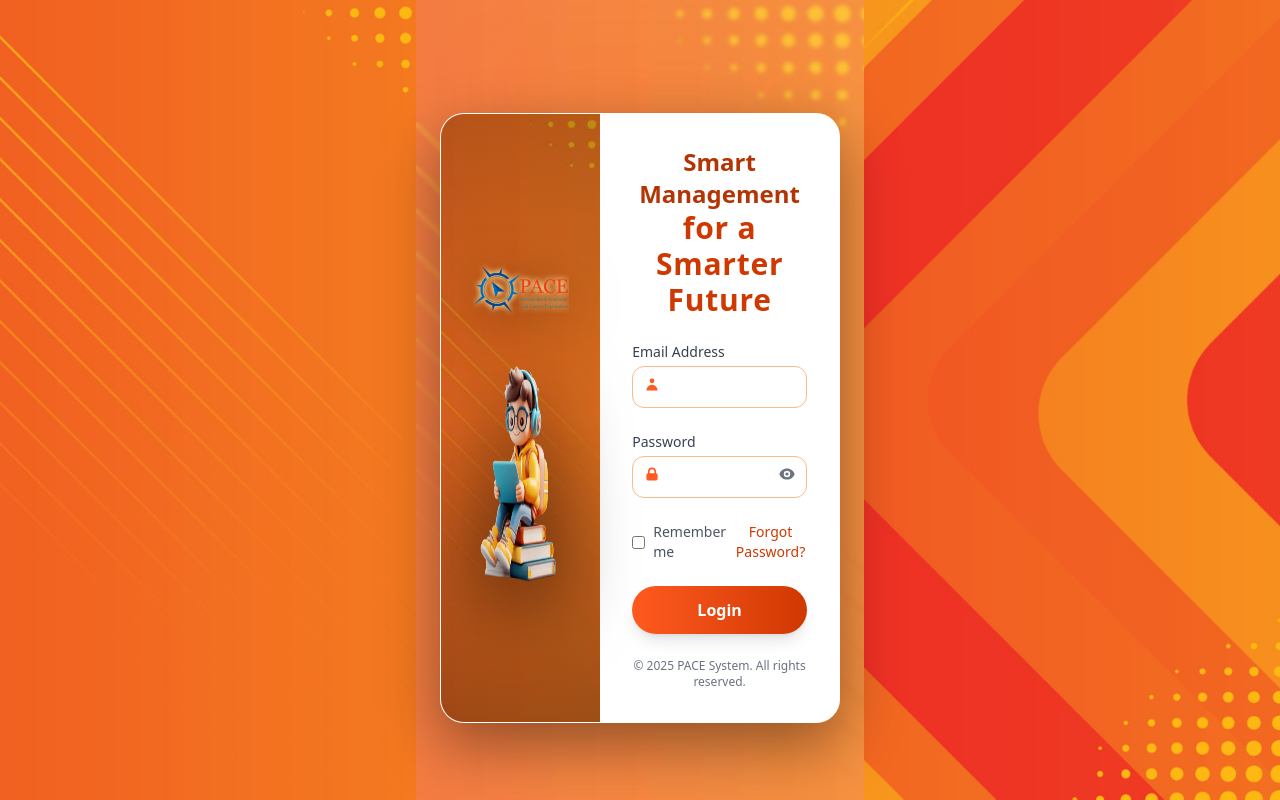
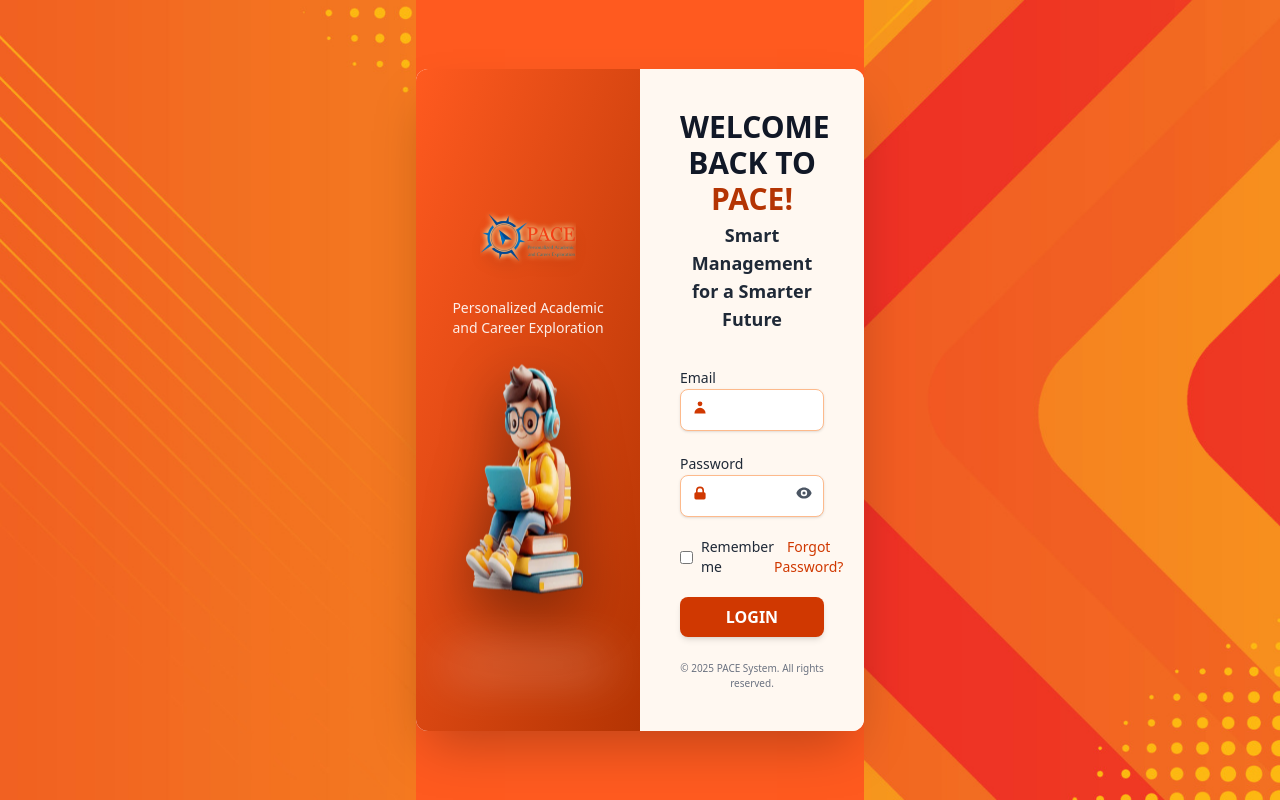
Before and after one commit to MarkDenver01/pace_app, a React (Vite) app: page /login in a window 1280 px wide. Built offline with nearby package versions, Linux system fonts and the light colour scheme.

Commit message:
login changes

```diff
--- a/src/page/login/Login.tsx
+++ b/src/page/login/Login.tsx
@@ -1,6 +1,5 @@
 import React, { useState } from "react";
 import { HiLockClosed, HiUser, HiEye, HiEyeOff } from "react-icons/hi";
-
 import { login } from "../../libs/ApiResponseService";
 import { useNavigate, useSearchParams } from "react-router-dom";
 import { useAuth } from "../../context/AuthContext";
@@ -10,8 +9,6 @@ import { getSwalTheme } from "../../utils/getSwalTheme";
 
 import PaceLogo from "../../assets/pace/logo_final.png";
 import HeroStudent from "../../assets/pace/hero_student.png";
-import LoginLeftBG from "../../assets/pace/login_half_bg.jpg";
-import LoginFullBG from "../../assets/pace/login_half_bg.jpg";
 
 const Login: React.FC = () => {
   const navigate = useNavigate();
@@ -24,6 +21,7 @@ const Login: React.FC = () => {
   const [searchParams] = useSearchParams();
   const universityId = searchParams.get("universityId");
 
+  // ---- LOGIN LOGIC (UNCHANGED) ----
   const handleLogin = async (e: React.FormEvent) => {
     e.preventDefault();
     setLoading(true);
@@ -37,10 +35,10 @@ const Login: React.FC = () => {
 
         if (adminStatus === "PENDING") {
           const result = await Swal.fire({
-            title: `Hi ${response.username}! Please update your password before LOGIN.`,
+            title: `Hi ${response.username}! Please update your password.`,
             icon: "warning",
             showCancelButton: true,
-            confirmButtonText: "Yes, PROCEED",
+            confirmButtonText: "Proceed",
             cancelButtonText: "Cancel",
             ...getSwalTheme(),
           });
@@ -49,28 +47,17 @@ const Login: React.FC = () => {
             navigate(
               `/login/update-password?universityId=${universityId}&email=${encodeURIComponent(
                 email
-              )}`,
-              { replace: true }
+              )}`
             );
           }
-        } else if (adminStatus === "VERIFIED" || adminStatus === "ACTIVATE") {
+        } else {
           Swal.fire({
             icon: "success",
             title: `Welcome ${response.username}!`,
             text: "Proceed to dashboard.",
             confirmButtonText: "PROCEED",
             ...getSwalTheme(),
-          }).then((result) => {
-            if (result.isConfirmed) navigate("/admin/dashboard");
-          });
-        } else {
-          Swal.fire({
-            icon: "error",
-            title: "Access Denied",
-            text: `Your account status (${adminStatus}) does not allow access.`,
-            confirmButtonText: "CLOSE",
-            ...getSwalTheme(),
-          });
+          }).then(() => navigate("/admin/dashboard"));
         }
       } else if (response.role === "SUPER_ADMIN") {
         Swal.fire({
@@ -79,15 +66,12 @@ const Login: React.FC = () => {
           text: "Proceed to Super Admin dashboard.",
           confirmButtonText: "PROCEED",
           ...getSwalTheme(),
-        }).then((result) => {
-          if (result.isConfirmed) navigate("/superadmin/dashboard");
-        });
+        }).then(() => navigate("/superadmin/dashboard"));
       } else {
         Swal.fire({
           icon: "error",
           title: "Unauthorized",
-          text: "Your role is not authorized to access this application.",
-          confirmButtonText: "CLOSE",
+          text: "Your role is not allowed.",
           ...getSwalTheme(),
         });
       }
@@ -95,8 +79,7 @@ const Login: React.FC = () => {
       Swal.fire({
         icon: "error",
         title: "Login Failed",
-        text: error?.message || "Invalid email or password. Please try again.",
-        confirmButtonText: "CLOSE",
+        text: error?.message || "Invalid email or password.",
         ...getSwalTheme(),
       });
     } finally {
@@ -104,118 +87,83 @@ const Login: React.FC = () => {
     }
   };
 
+  // ---- UI ----
   return (
-    <div
-      className="relative min-h-screen w-full bg-cover bg-center bg-no-repeat flex items-center justify-center"
-      style={{ backgroundImage: `url(${LoginFullBG})` }}
-    >
-      {/* light global blur so BG still visible */}
-      <div className="absolute inset-0 bg-white/15 backdrop-blur-[2px]" />
+    <div className="min-h-screen w-full flex items-center justify-center bg-orange-500">
 
-      {/* main wrapper to control card width (same feel as grocery UI) */}
-      <div className="relative z-10 w-full px-4 sm:px-6">
-        {/* soft glow under the card */}
-        <div className="mx-auto max-w-4xl pointer-events-none">
-          <div className="mx-auto h-6 w-3/4 rounded-full bg-orange-500/40 blur-2xl opacity-75" />
+      {/* CARD */}
+      <div className="w-full max-w-6xl bg-white rounded-xl overflow-hidden shadow-2xl grid grid-cols-1 md:grid-cols-2">
+
+        {/* LEFT PANEL (ORANGE LIKE REFERENCE) */}
+        <div className="relative p-8 flex flex-col items-center justify-center text-center bg-gradient-to-br from-orange-500 to-orange-700">
+
+          <img
+            src={PaceLogo}
+            className="h-24 mb-3 drop-shadow-xl animate-fadeIn"
+          />
+
+          <p className="text-white/90 text-sm mb-4 animate-slideUp">
+            Personalized Academic <br /> and Career Exploration
+          </p>
+
+          {/* MASCOT FLOAT ANIMATION */}
+          <img
+            src={HeroStudent}
+            className="h-64 animate-floating drop-shadow-[0_20px_30px_rgba(0,0,0,0.4)]"
+          />
+
+          {/* bottom glow */}
+          <div className="absolute bottom-14 w-40 h-5 bg-white/30 blur-xl" />
         </div>
 
-        {/* LOGIN CARD */}
-        <div
-          className="
-            relative mx-auto mt-3 max-w-4xl
-            rounded-3xl bg-white/96 backdrop-blur-xl
-            border border-white/80 shadow-[0_22px_60px_rgba(0,0,0,0.4)]
-            overflow-hidden
-          "
-        >
-          <div className="grid grid-cols-1 md:grid-cols-5">
-            {/* LEFT PANEL – logo + mascot strip */}
-            <div
-              className="
-                md:col-span-2 relative flex flex-col items-center justify-center
-                p-6 sm:p-7
-              "
-              style={{
-                backgroundImage: `url(${LoginLeftBG})`,
-                backgroundSize: "cover",
-                backgroundPosition: "center",
-              }}
-            >
-              <div className="absolute inset-0 bg-gradient-to-b from-black/25 via-black/10 to-black/35" />
+        {/* RIGHT PANEL */}
+        <div className="bg-orange-50 p-10 flex flex-col justify-center">
 
-              <div className="relative flex flex-col items-center">
-                <img
-                  src={PaceLogo}
-                  alt="PACE Logo"
-                  className="h-20 sm:h-24 mb-4 drop-shadow-[0_10px_26px_rgba(0,0,0,0.6)]"
-                />
-                <img
-                  src={HeroStudent}
-                  alt="Student"
-                  className="h-44 sm:h-52 md:h-60 drop-shadow-[0_18px_40px_rgba(0,0,0,0.7)]"
-                />
-              </div>
-            </div>
+          <h1 className="text-3xl font-extrabold text-center text-gray-900 animate-slideUp">
+            WELCOME BACK TO <span className="text-orange-700">PACE!</span>
+          </h1>
 
-            {/* RIGHT PANEL – form */}
-            <div className="md:col-span-3 p-6 sm:p-8 bg-white/98">
-              <div className="text-center mb-6">
-                <h2 className="text-xl sm:text-2xl font-extrabold text-orange-700">
-                   Smart Management
-                </h2>
-                <h1 className="text-2xl sm:text-3xl font-extrabold text-orange-600 tracking-wide">
-                  for a Smarter Future
-                </h1>
-              </div>
+          <p className="text-center mt-1 mb-8 font-semibold text-gray-800 text-lg animate-slideUp">
+            Smart Management for a Smarter Future
+          </p>
 
-              <form className="space-y-5 sm:space-y-6" onSubmit={handleLogin}>
+          <form className="space-y-5" onSubmit={handleLogin}>
+
             {/* EMAIL */}
             <div>
-                  <label className="block text-xs sm:text-sm font-medium text-gray-700 mb-1">
-                    Email Address
-                  </label>
-                  <div className="relative group">
-                    <HiUser className="absolute left-3 top-2.5 text-orange-500 group-focus-within:text-orange-600 transition" />
+              <label className="text-sm font-medium">Email</label>
+              <div className="relative">
+                <HiUser className="absolute left-3 top-2.5 text-orange-600" />
                 <input
                   type="email"
                   required
                   value={email}
                   onChange={(e) => setEmail(e.target.value)}
-                      className="
-                        w-full pl-10 pr-3 py-2.5 rounded-xl
-                        bg-white/90 border border-orange-300
-                        text-gray-800 text-sm
-                        focus:ring-2 focus:ring-orange-500 focus:border-orange-500
-                        outline-none transition
-                      "
+                  className="w-full pl-10 pr-3 py-2 rounded-lg
+                             border border-orange-300 bg-white
+                             focus:ring-2 focus:ring-orange-500 shadow-sm"
                 />
               </div>
             </div>
 
             {/* PASSWORD */}
             <div>
-                  <label className="block text-xs sm:text-sm font-medium text-gray-700 mb-1">
-                    Password
-                  </label>
-                  <div className="relative group">
-                    <HiLockClosed className="absolute left-3 top-2.5 text-orange-500 group-focus-within:text-orange-600 transition" />
+              <label className="text-sm font-medium">Password</label>
+              <div className="relative">
+                <HiLockClosed className="absolute left-3 top-2.5 text-orange-600" />
                 <input
                   type={showPassword ? "text" : "password"}
                   required
                   value={password}
                   onChange={(e) => setPassword(e.target.value)}
-                      className="
-                        w-full pl-10 pr-10 py-2.5 rounded-xl
-                        bg-white/90 border border-orange-300
-                        text-gray-800 text-sm
-                        focus:ring-2 focus:ring-orange-500 focus:border-orange-500
-                        outline-none transition
-                      "
+                  className="w-full pl-10 pr-10 py-2 rounded-lg
+                             border border-orange-300 bg-white
+                             focus:ring-2 focus:ring-orange-500 shadow-sm"
                 />
                 <button
                   type="button"
                   onClick={() => setShowPassword(!showPassword)}
-                      className="absolute right-3 top-2.5 text-gray-500 hover:text-orange-600 transition"
+                  className="absolute right-3 top-2.5 text-gray-600 hover:text-orange-600"
                 >
                   {showPassword ? <HiEyeOff /> : <HiEye />}
                 </button>
@@ -223,15 +171,15 @@ const Login: React.FC = () => {
             </div>
 
             {/* REMEMBER + FORGOT */}
-                <div className="flex flex-col sm:flex-row sm:items-center sm:justify-between gap-2 text-xs sm:text-sm text-gray-600">
-                  <label className="inline-flex items-center gap-2 cursor-pointer select-none">
+            <div className="flex items-center justify-between text-sm">
+              <label className="flex items-center gap-2">
                 <input type="checkbox" className="accent-orange-600" />
-                    <span>Remember me</span>
+                Remember me
               </label>
 
               <button
                 type="button"
-                    className="text-orange-600 hover:text-orange-700 font-medium"
+                className="text-orange-600 hover:underline"
                 onClick={() => navigate("/forgot-password")}
               >
                 Forgot Password?
@@ -242,27 +190,45 @@ const Login: React.FC = () => {
             <button
               type="submit"
               disabled={loading}
-                  className="
-                    w-full py-2.5 sm:py-3
-                    rounded-full
-                    bg-gradient-to-r from-orange-500 to-orange-600
-                    text-white text-sm sm:text-base font-semibold
-                    shadow-lg hover:shadow-[0_14px_30px_rgba(249,115,22,0.55)]
-                    hover:translate-y-[-1px]
-                    transition-all disabled:opacity-60
-                  "
+              className="w-full py-2 bg-orange-600 text-white font-bold
+                         rounded-lg hover:bg-orange-700 transition
+                         shadow-md hover:shadow-xl hover:scale-[1.02]"
             >
-                  {loading ? "Logging in..." : "Login"}
+              {loading ? "Logging in..." : "LOGIN"}
             </button>
           </form>
 
-              <p className="mt-6 text-[10px] sm:text-xs text-gray-500 text-center">
+          <p className="text-center text-[10px] text-gray-500 mt-6">
             © 2025 PACE System. All rights reserved.
           </p>
         </div>
       </div>
-        </div>
-      </div>
+
+      {/* ANIMATIONS */}
+      <style>{`
+        @keyframes floating {
+          0% { transform: translateY(0); }
+          50% { transform: translateY(-10px); }
+          100% { transform: translateY(0); }
+        }
+        .animate-floating {
+          animation: floating 3s ease-in-out infinite;
+        }
+        @keyframes slideUp {
+          from { opacity: 0; transform: translateY(20px); }
+          to { opacity: 1; transform: translateY(0); }
+        }
+        .animate-slideUp {
+          animation: slideUp .9s ease forwards;
+        }
+        @keyframes fadeIn {
+          from { opacity: 0; }
+          to { opacity: 1; }
+        }
+        .animate-fadeIn {
+          animation: fadeIn 1s ease forwards;
+        }
+      `}</style>
     </div>
   );
 };
```
Lines whose indentation alone changed are shown as unchanged.
